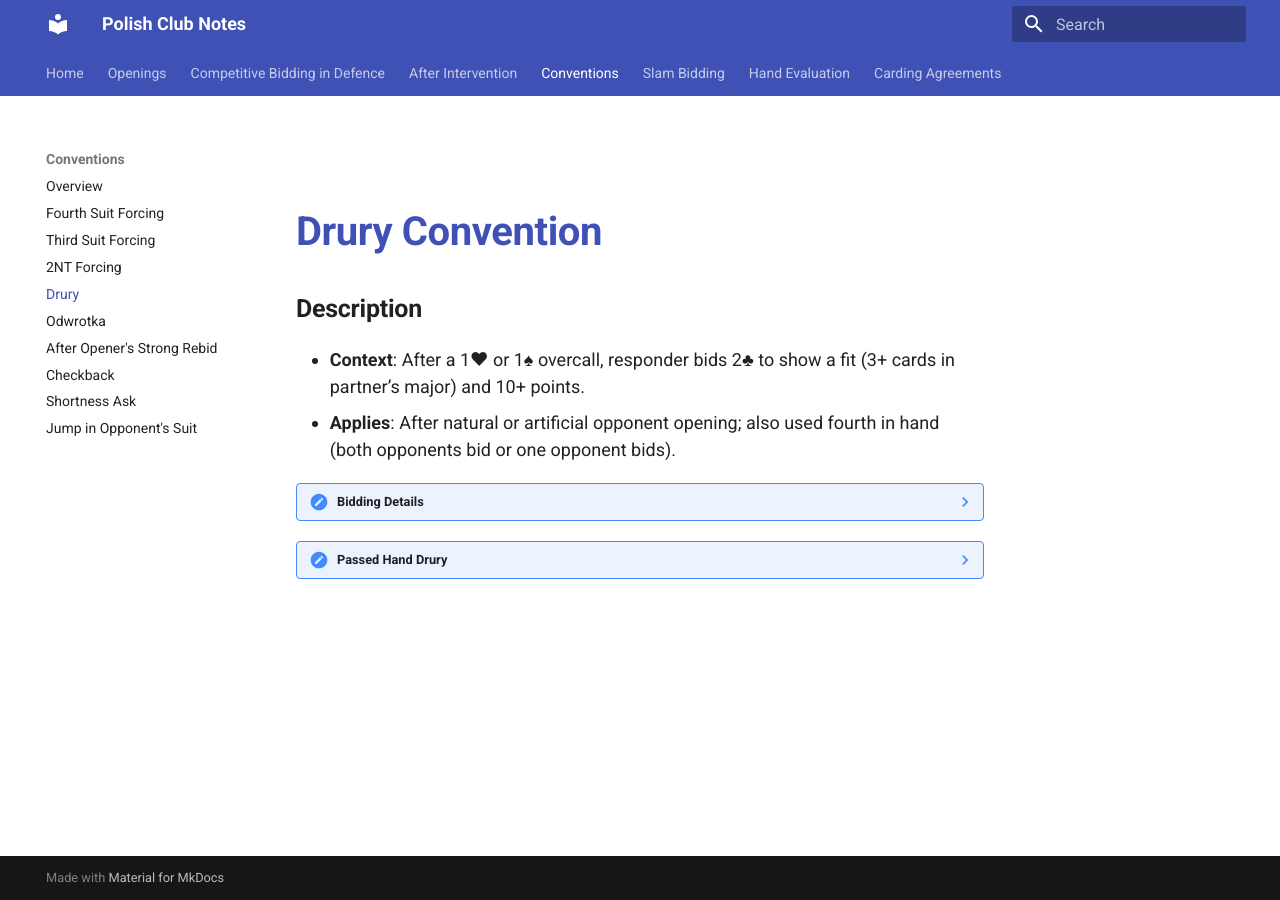
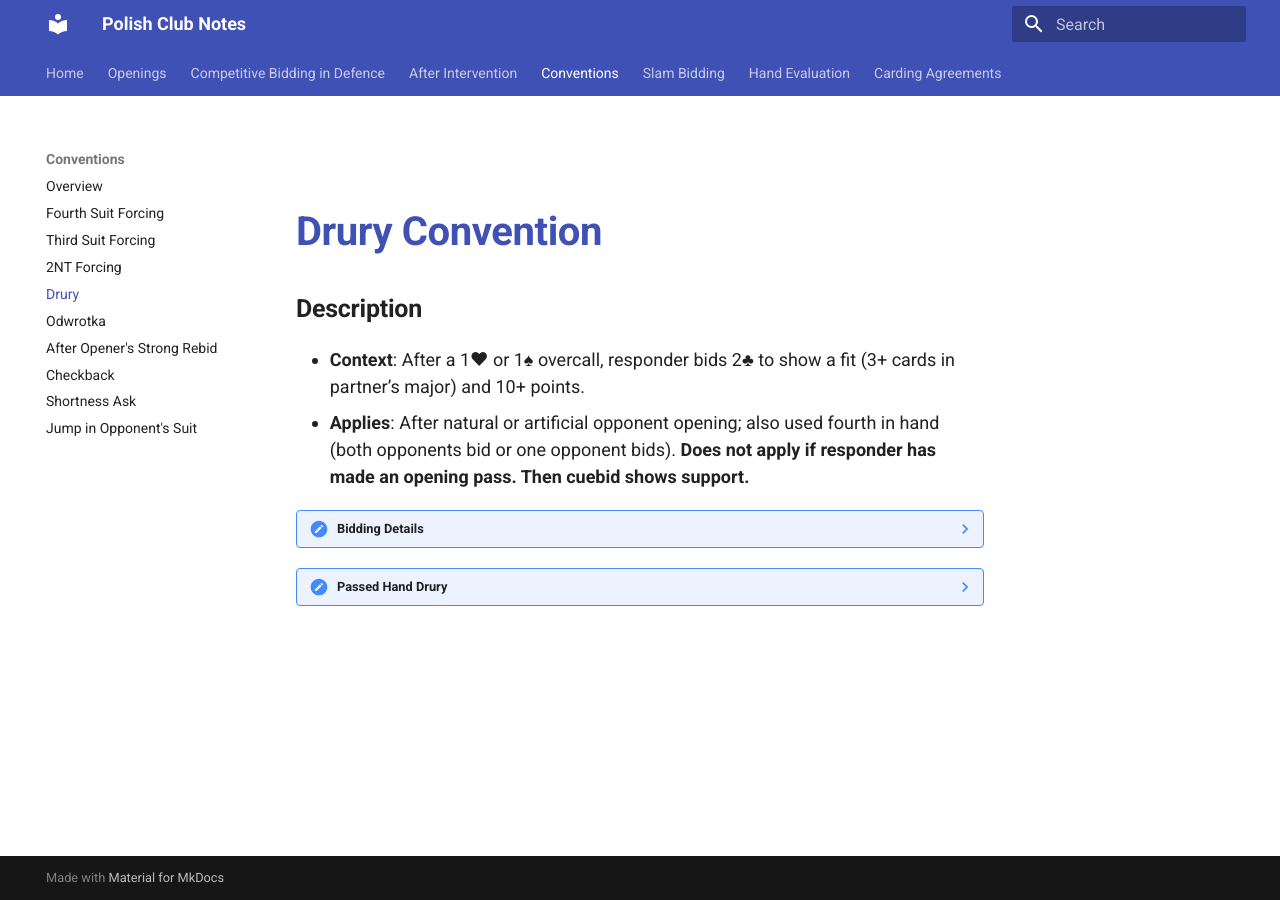
Before and after one commit to glindstrom/polish-club-notes, an MkDocs documentation site: the page built from docs/conventions/drury.md, in a window 1280 px wide. Built offline with MkDocs 1.6.1 and Material for MkDocs 9.7.7, drawn with Linux system fonts in a browser that asks for light colours.

Commit message:
Added note about opening pass to drury section

```diff
--- a/docs/conventions/drury.md
+++ b/docs/conventions/drury.md
@@ -3,7 +3,9 @@
 ### Description
 
 - **Context**: After a 1♥ or 1♠ overcall, responder bids 2♣ to show a fit (3+ cards in partner’s major) and 10+ points.
-- **Applies**: After natural or artificial opponent opening; also used fourth in hand (both opponents bid or one opponent bids).
+- **Applies**: After natural or artificial opponent opening; also used fourth in hand (both opponents bid or one opponent bids). **Does not apply if responder has made an opening pass. Then cuebid shows support.**
+
+
 
 ??? note "Bidding Details"
     ### Bidding Details
```
Also changed, not shown: docs/openings/two-diamond-interference.md (+1 -1 lines).
